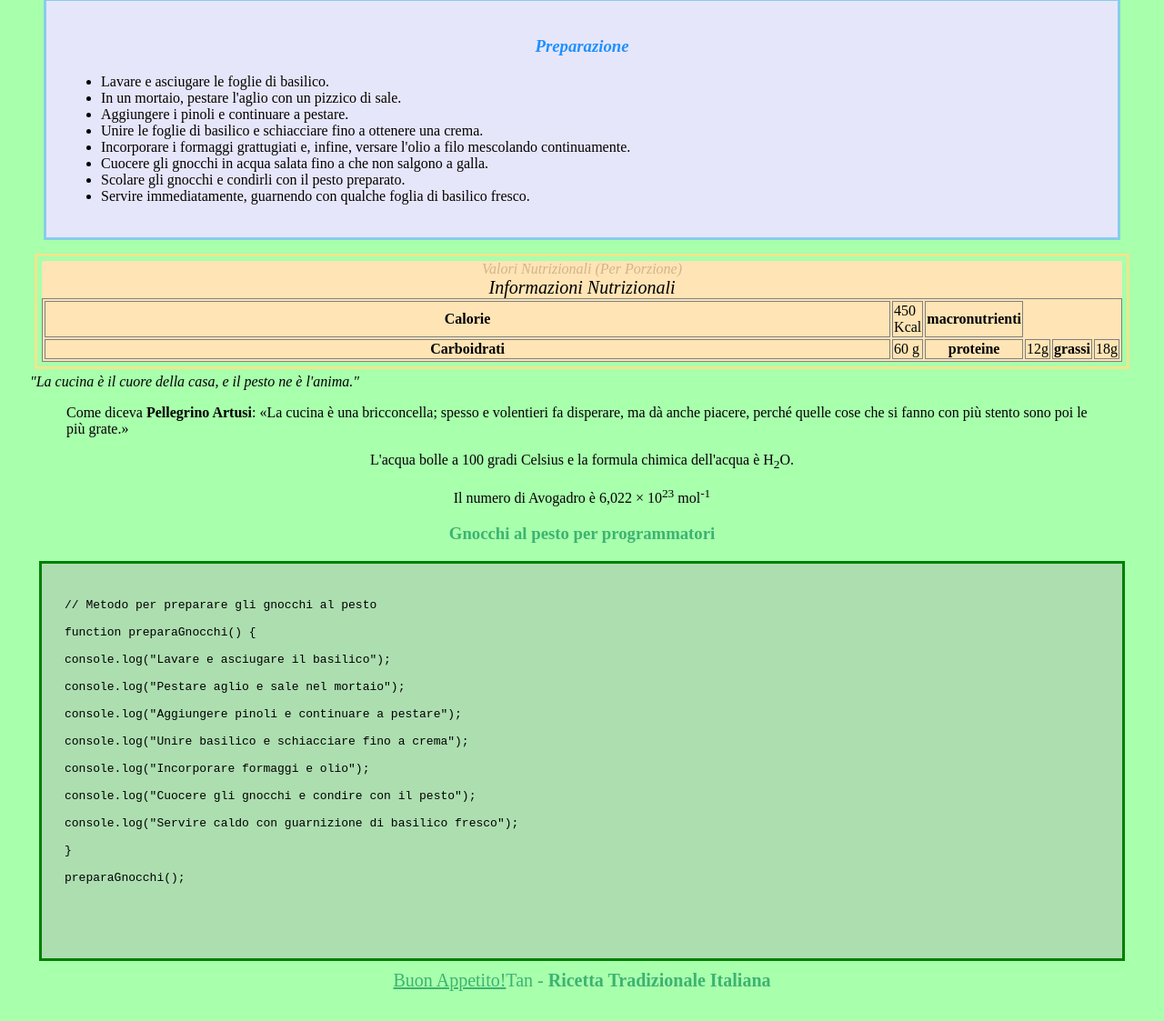
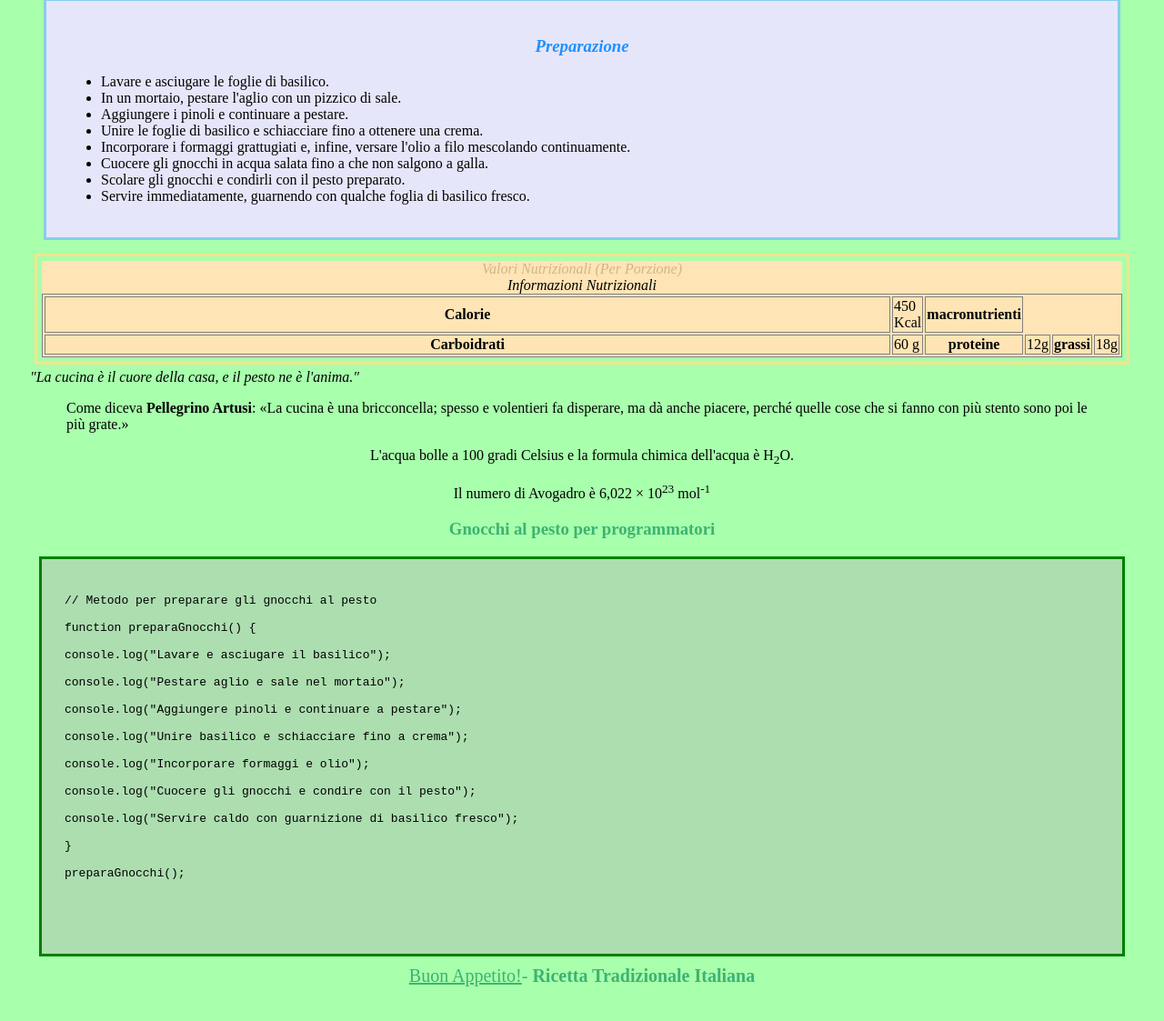
Before and after one commit to GiorgiaPaterna/TPSI, a plain HTML site: page GnocchiAlPesto_Paterna 1.html in a window 1280 px wide. Shown: the part 500-1623 px from the top of the page at 91% size. Drawn offline with Linux system fonts and the light colour scheme.

Commit message:
Update GnocchiAlPesto_Paterna 1.html

```diff
--- a/GnocchiAlPesto_Paterna 1.html
+++ b/GnocchiAlPesto_Paterna 1.html
@@ -48,11 +48,11 @@ fresco.</li>
 <div id="giallo">
 	<table>
 		<caption> Valori Nutrizionali (Per Porzione) </caption>
-	<caption style="font-size: 20px;color:black;">Informazioni Nutrizionali</caption><!--titolo ed interstazione tabella-->
+	<caption style="font-size: 20 px;color:black;">Informazioni Nutrizionali</caption><!--titolo ed interstazione tabella-->
 	<tr>
 		<th style="rowspan:2;"> Calorie </th>
 		<td> 450 Kcal </td>
-		<th style="text-align:center; colspan:4px">macronutrienti </th>
+		<th style="text-align:center; colspan:4 px">macronutrienti </th>
 	</tr>
 
 	<tr>
@@ -90,7 +90,7 @@ preparaGnocchi();<br>
 </pre><!--testo con formattazione originale-->
 </div>
 
-<footer id="conclusione"><u>Buon Appetito!</u>Tan - <strong>Ricetta Tradizionale Italiana</strong></footer><!--piede della pagina-->
+<footer id="conclusione"><u>Buon Appetito!</u>- <strong>Ricetta Tradizionale Italiana</strong></footer><!--piede della pagina-->
 </div>
 
 
```
